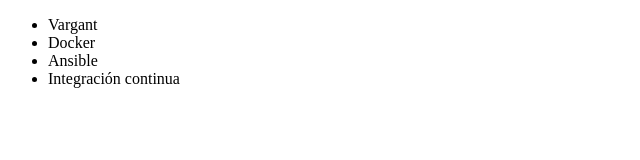
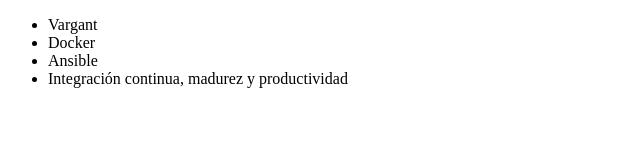
Before and after one commit to camarenafergil/alura-git, a plain HTML site: page index.html in a window 1280 px wide. Shown: the whole page, without its empty margins (0-640 px from the left). Drawn offline with Linux system fonts and the light colour scheme.

Commit message:
Renombrando curso de integración continua

```diff
--- a/index.html
+++ b/index.html
@@ -9,7 +9,7 @@
             <li>Vargant</li>
             <li>Docker</li>
             <li>Ansible</li>
-            <li>Integración continua</li>
+            <li>Integración continua, madurez y productividad</li>
         </ul>
     </body>
 </html>
```
